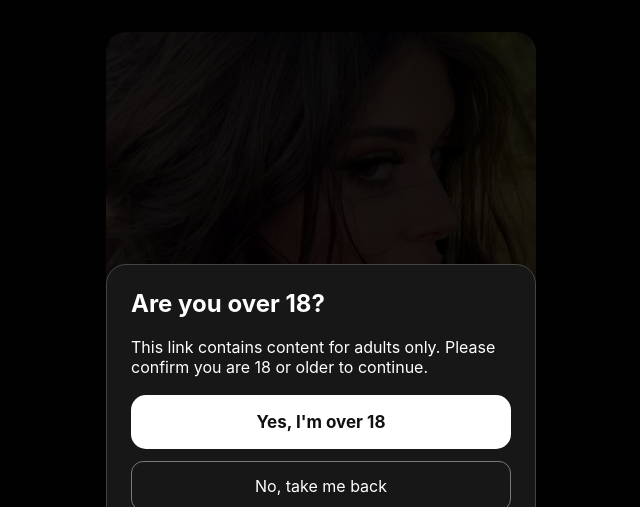
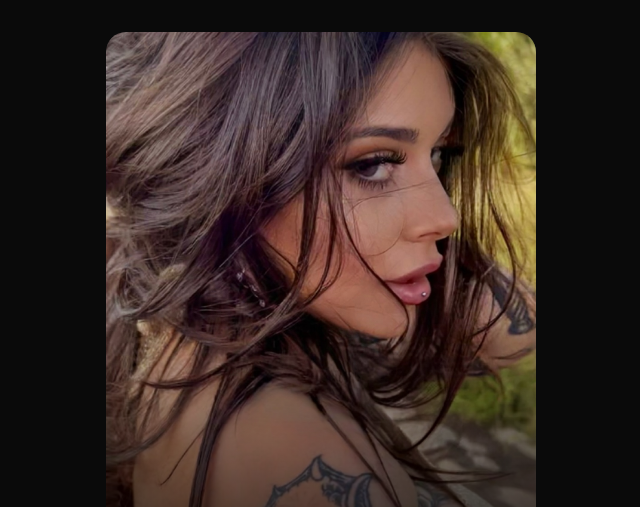
Before and after one commit to archimekaigg-byte/wisterya-creator-funnel, an Astro site: page /go/wisterya in a window 1280 px wide. Shown: the top 507 px of the page, without its empty margins (319-959 px from the left). Built offline with nearby package versions, Linux system fonts and the light colour scheme; Astro itself is replaced by a stand-in of ours.

Commit message:
Show 18+ confirmation only after CTA and remove redirect flash

```diff
--- a/src/pages/go/[slug].astro
+++ b/src/pages/go/[slug].astro
@@ -6,7 +6,6 @@ import Footer from '../../components/Footer.astro';
 export const getStaticPaths = () => [{params:{slug:site.slug}}];
 ---
 <Layout title={`${site.nome} | Chat`} description={site.testo_pagina_2} image={site.foto_b} robots="noindex,nofollow" canonicalPath={`/go/${site.slug}`}>
-  <input type="checkbox" id="age-accepted" class="age-accepted-control" aria-label="I confirm I am over 18" />
   <main class="site-shell page-two">
     <div class="content">
       <ProfileCard second={true} />
@@ -15,24 +14,6 @@ export const getStaticPaths = () => [{params:{slug:site.slug}}];
     </div>
     <Footer />
   </main>
-
-  <div class="age-overlay" id="age-overlay">
-    <section class="age-dialog" role="dialog" aria-modal="true" aria-labelledby="age-title" aria-describedby="age-description">
-      <h2 id="age-title">Are you over 18?</h2>
-      <p id="age-description">This link contains content for adults only. Please confirm you are 18 or older to continue.</p>
-      <div class="age-actions">
-        <label class="primary-button age-confirm-label" for="age-accepted">Yes, I'm over 18</label>
-        <a class="secondary-button" href={`/${site.slug}`}>No, take me back</a>
-      </div>
-    </section>
-  </div>
-  <style is:global>
-    .age-accepted-control {position:absolute;width:1px;height:1px;opacity:0;pointer-events:none;}
-    #fanvue-link {pointer-events:none;opacity:.5;}
-    .age-accepted-control:checked ~ main #fanvue-link {pointer-events:auto;opacity:1;}
-    .age-accepted-control:checked ~ #age-overlay {display:none!important;pointer-events:none!important;}
-    .age-confirm-label {min-height:54px;cursor:pointer;touch-action:manipulation;-webkit-tap-highlight-color:transparent;}
-  </style>
   <script>
     const data=JSON.stringify({event:'page_two',referrer:document.referrer});
     if (navigator.sendBeacon) navigator.sendBeacon('/api/events',new Blob([data],{type:'text/plain'}));
```
